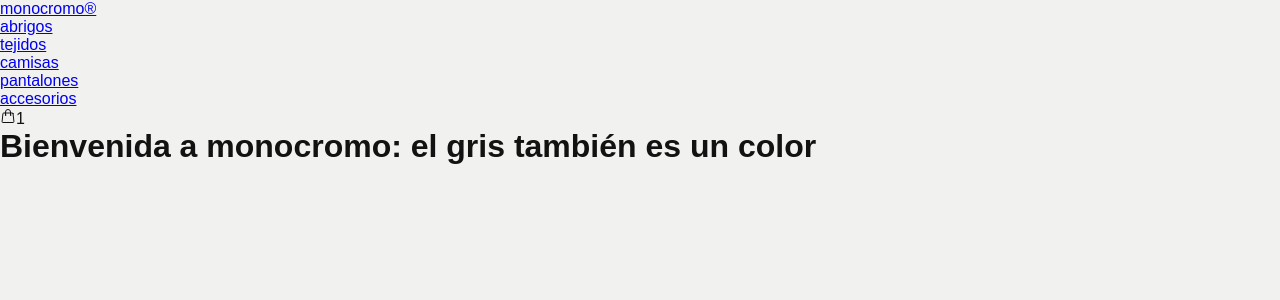
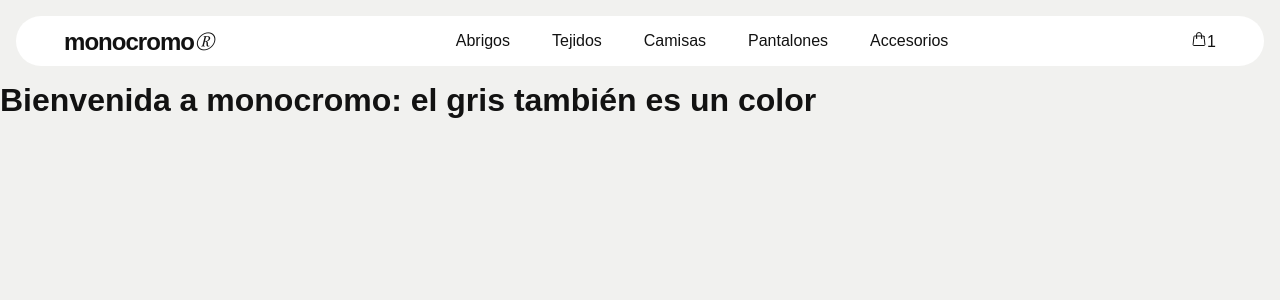
Before and after one commit to ceg1907/monocromo-ecommerce, a React (Vite) app: page / in a window 1280 px wide. Shown: the top 300 px of the page. Built offline with nearby package versions, Linux system fonts and the light colour scheme.

Commit message:
style: agregar estilos de la Navbar con Flexbox

```diff
--- /dev/null
+++ b/src/components/Navbar/Navbar.css
@@ -0,0 +1,58 @@
+/* BARRA DE NAVEGACION */
+
+.box-header {
+    background-color: var(--color-superficie);
+    display: flex;
+    flex-direction: row;
+    justify-content: space-between;
+    align-items: center;
+    margin: 1rem;
+    padding: 0.5rem 3rem;
+    border-radius: 3rem;
+}
+
+.box-header ul {
+    display: flex;
+    flex-direction: row;
+    gap: 10px;
+}
+
+.box-header ul li {
+    list-style: none;
+    text-transform: capitalize;
+
+}
+
+.indice-header {
+    padding: 8px 16px;
+    border-radius: 2rem;
+    display: inline-block;
+    transition: all 0.3s;
+
+}
+
+.indice-header:hover {
+    background-color: var(--color-fondo-suave);
+}
+
+
+.box-header a {
+    text-decoration: none;
+    color: var(--color-texto);
+}
+
+.logo-header {
+    font-size: 24px;
+    font-weight: 800;
+    font-stretch: 75%;
+    font-width: 75%;
+    letter-spacing: -0.04em;
+}
+
+.logo-header span {
+    font-size: 24px;
+    font-family: var(--fuente-destacada);
+    font-style: italic;
+    font-weight: normal;
+
+}
--- a/src/components/Navbar/Navbar.jsx
+++ b/src/components/Navbar/Navbar.jsx
@@ -1,25 +1,38 @@
+import './Navbar.css';
 import CartWidget from '../CartWidget/CartWidget';
 
 function Navbar() {
   return (
-    <header>
-      <a href='#'>monocromo®</a>
+    <header className='box-header'>
+      <a href='#' className='logo-header'>
+        monocromo<span>®</span>
+      </a>
       <nav>
         <ul>
           <li>
-            <a href='#'>abrigos</a>
+            <a href='#' className='indice-header'>
+              abrigos
+            </a>
           </li>
           <li>
-            <a href='#'>tejidos</a>
+            <a href='#' className='indice-header'>
+              tejidos
+            </a>
           </li>
           <li>
-            <a href='#'>camisas</a>
+            <a href='#' className='indice-header'>
+              camisas
+            </a>
           </li>
           <li>
-            <a href='#'>pantalones</a>
+            <a href='#' className='indice-header'>
+              pantalones
+            </a>
           </li>
           <li>
-            <a href='#'>accesorios</a>
+            <a href='#' className='indice-header'>
+              accesorios
+            </a>
           </li>
         </ul>
       </nav>
```
